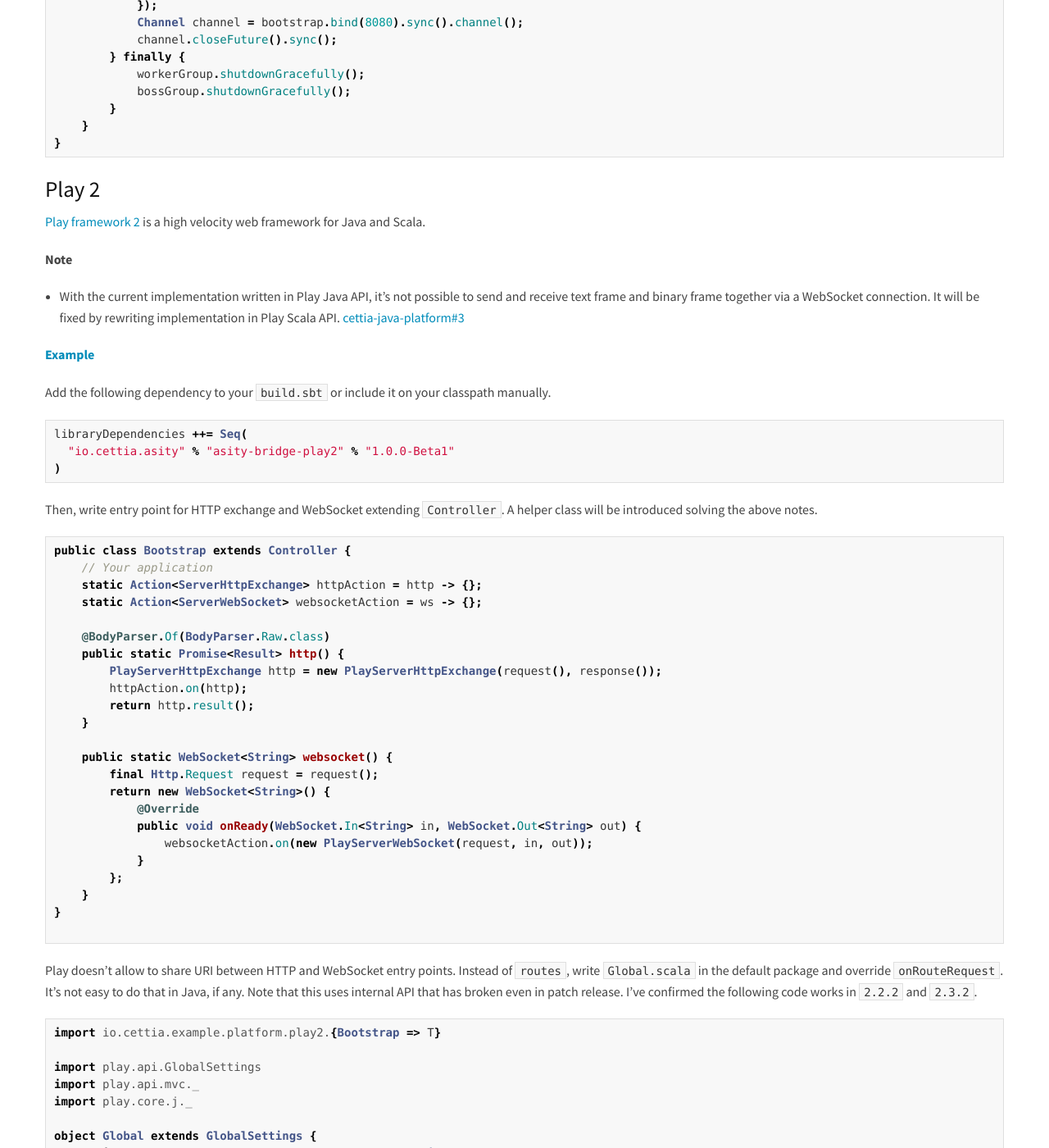
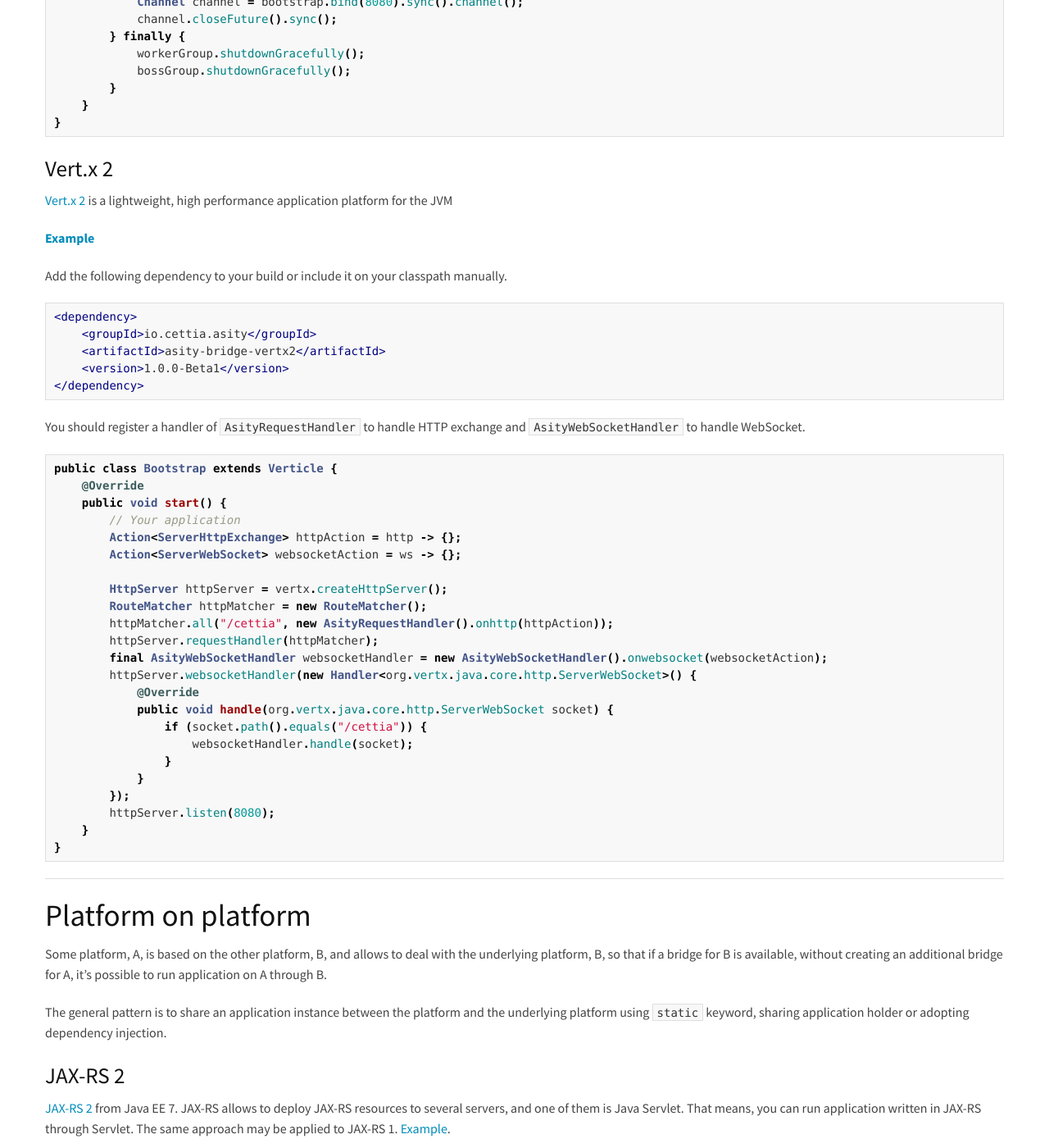
Before and after one commit to cettia/asity, a Jekyll site: the page built from 1.0.0-Beta1/reference/index.md, in a window 1280 px wide and 1400 px high, scrolled down 5571 px. Shown: the whole window at 82% size. Built offline with Jekyll 4.4.1, drawn with Linux system fonts in a browser that asks for light colours; Markdown is read by kramdown in place of the engine named in the settings; some of the changed text lies outside the part shown.

Commit message:
Move Play 2 bridge to flowersinthesand/asity-play2

````diff
--- a/1.0.0-Beta1/reference/index.md
+++ b/1.0.0-Beta1/reference/index.md
@@ -16,7 +16,6 @@
     * [Java Servlet 3](#java-servlet-3)
     * [Java WebSocket API 1](#java-websocket-api-1)
     * [Netty 4](#netty-4)
-    * [Play 2](#play-2)
     * [Vert.x 2](#vert.x-2)
 * [Platform on platform](#platform-on-platform)
     * [JAX-RS 2](#jax-rs-2)
@@ -260,79 +259,6 @@
             bossGroup.shutdownGracefully();
         }
     }
-}
-```
-
-### Play 2
-[Play framework 2](http://www.playframework.org/) is a high velocity web framework for Java and Scala.
-
-**Note**
-
-* With the current implementation written in Play Java API, it's not possible to send and receive text frame and binary frame together via a WebSocket connection. It will be fixed by rewriting implementation in Play Scala API. [cettia-java-platform#3](https://github.com/cettia/asity/issues/3)
-
-**[Example](https://github.com/cettia/cettia-examples/tree/master/archetype/cettia-java-server/platform/play2)**
-
-Add the following dependency to your `build.sbt` or include it on your classpath manually.
-
-```scala
-libraryDependencies ++= Seq(
-  "io.cettia.asity" % "asity-bridge-play2" % "1.0.0-Beta1"
-)
-```
-
-Then, write entry point for HTTP exchange and WebSocket extending `Controller`. A helper class will be introduced solving the above notes.
-
-```java
-public class Bootstrap extends Controller {
-    // Your application
-    static Action<ServerHttpExchange> httpAction = http -> {};
-    static Action<ServerWebSocket> websocketAction = ws -> {};
-
-    @BodyParser.Of(BodyParser.Raw.class)
-    public static Promise<Result> http() {
-        PlayServerHttpExchange http = new PlayServerHttpExchange(request(), response());
-        httpAction.on(http);
-        return http.result();
-    }
-
-    public static WebSocket<String> websocket() {
-        final Http.Request request = request();
-        return new WebSocket<String>() {
-            @Override
-            public void onReady(WebSocket.In<String> in, WebSocket.Out<String> out) {
-                websocketAction.on(new PlayServerWebSocket(request, in, out));
-            }
-        };
-    }
-}
-
-```
-
-Play doesn't allow to share URI between HTTP and WebSocket entry points. Instead of `routes`, write `Global.scala` in the default package and override `onRouteRequest`. It's not easy to do that in Java, if any. Note that this uses internal API that has broken even in patch release. I've confirmed the following code works in `2.2.2` and `2.3.2`.
-
-```scala
-import io.cettia.example.platform.play2.{Bootstrap => T}
-
-import play.api.GlobalSettings
-import play.api.mvc._
-import play.core.j._
-
-object Global extends GlobalSettings {
-  override def onRouteRequest(req: RequestHeader): Option[Handler] = {
-    if (req.path == "/cettia") {
-      if (req.method == "GET" && req.headers.get("Upgrade").exists(_.equalsIgnoreCase("websocket"))) {
-        Some(JavaWebSocket.ofString(T.websocket))
-      } else {
-        Some(new JavaAction {
-          val annotations = new JavaActionAnnotations(classOf[T], classOf[T].getMethod("http"))
-          val parser = annotations.parser
-          def invocation = T.http
-        })
-      }
-    } else {
-      super.onRouteRequest(req)
-    }
-  }
 }
 ```
 
````
Also changed, not shown: 1.0.0-Beta1/index.md (+0 -2 lines).
